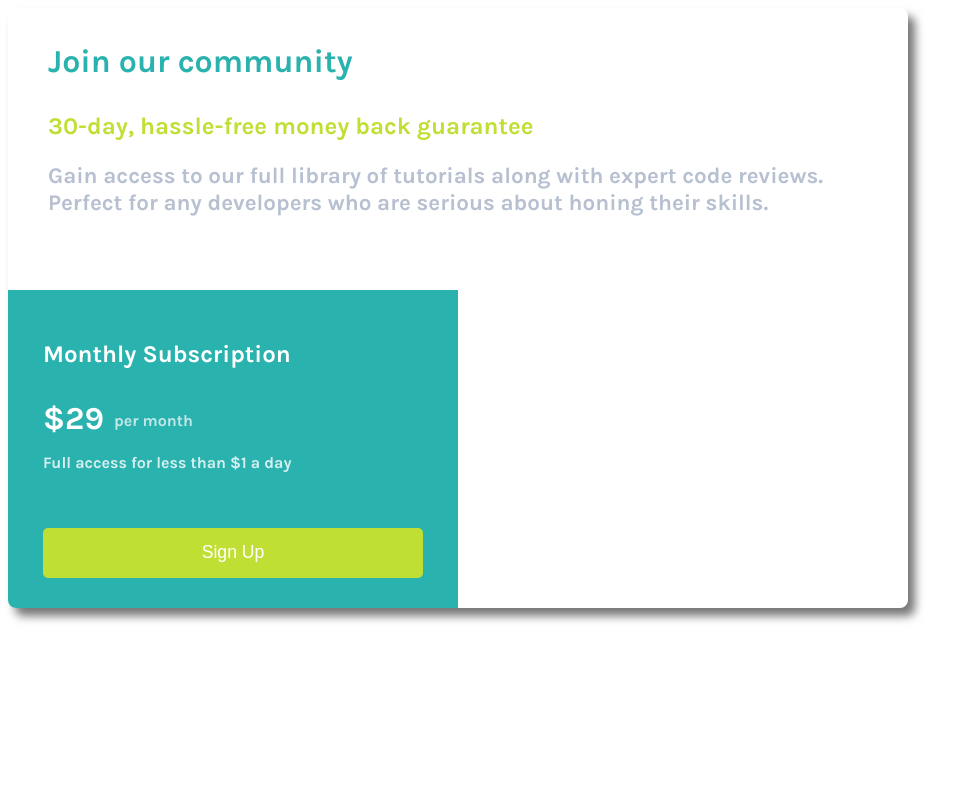
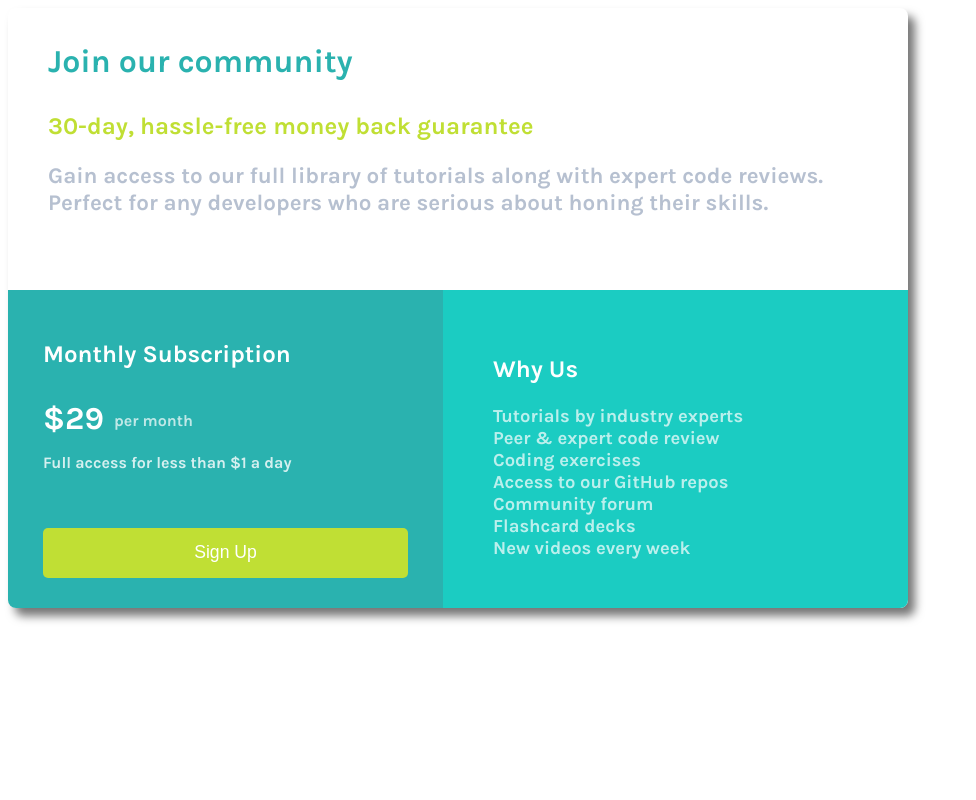
Before and after one commit to jianweibi/Single-price-grid-component, a plain HTML site: page index.html in a window 1280 px wide. Shown: the whole page, without its empty margins (0-976 px from the left). Drawn offline with Linux system fonts and the light colour scheme.

Commit message:
Update style.css

```diff
--- a/style.css
+++ b/style.css
@@ -25,31 +25,29 @@ html {
 }
 
 #bottom {
+	display: flex;
+	flex-direction: column;
 	width: 100%;
 	height: 53%;
 	color: white;
 }
 
 #bottom-left {
+	flex: 1;
 	padding: 35px;
 	vertical-align: top;
 	background-color: #2ab2af;
-	display: inline-block;
 	width: 100%;
 	height: 100%;
 }
 
 #bottom-right {
-	padding: 20px;
+	flex: 1;
+	padding: 50px;
 	background-color: #1BCCC2;
-	display: inline-block;
 	width: 100%;
 	height: 100%;
 }
-
-/* h2, h4, p{
-	margin: 20px;
-} */
 
 #top h2 {
 	margin-top: -5px;
@@ -110,10 +108,6 @@ button:hover {
 	transform: scale(1.05);
 }
 
-#bottom-right {
-	padding-left: 50px;
-}
-
 ul {
 	font-size: 1.15rem;
 	margin-top: -10px;
@@ -138,6 +132,10 @@ ul {
 		height: 600px;
 	}
 
+	#bottom {
+		flex-direction: row;
+	}
+
 	#bottom-left, #bottom-right {
 		width: 50%;
 	}
```
